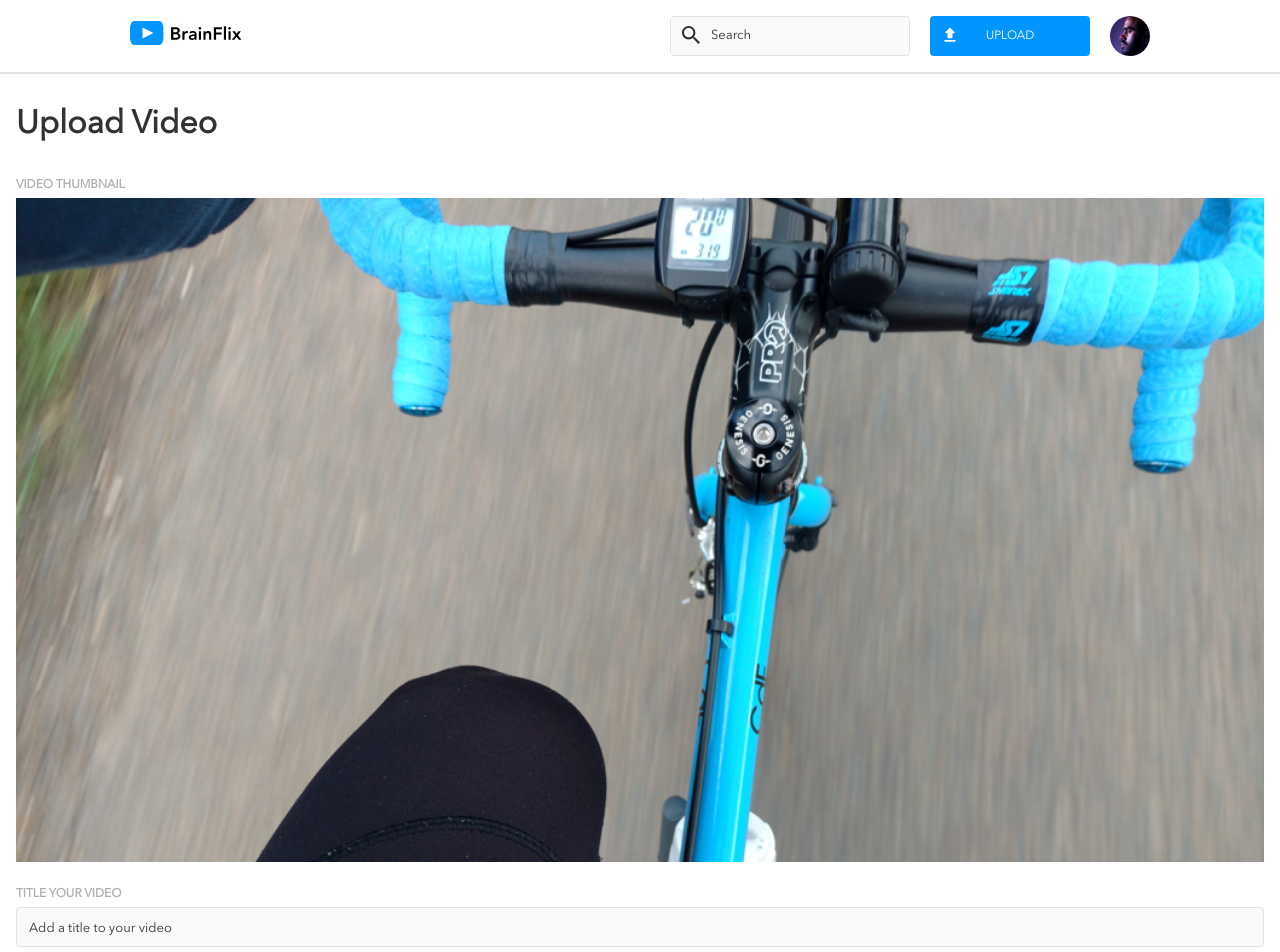
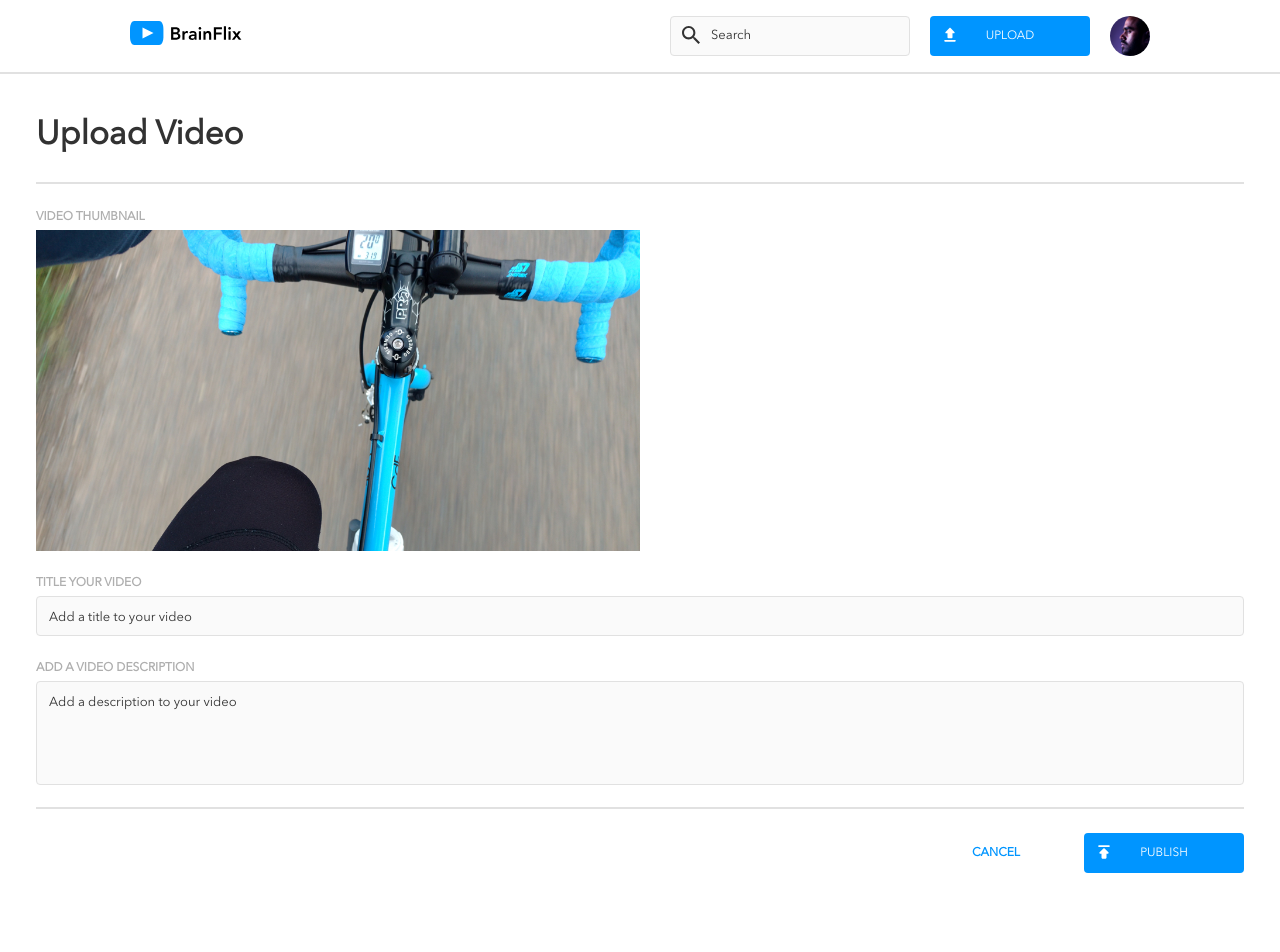
Before and after one commit to david-jiwon-park/BrainFlix, a React (Create React App) app: page /videoupload in a window 1280 px wide. Shown: the top 952 px of the page. After the commit the page ends 909 px from the top, so only its background shows below. Built offline with nearby package versions, Linux system fonts and the light colour scheme.

Commit message:
Creating tablet layout for Video Upload page

```diff
--- a/src/pages/VideoUpload/VideoUpload.js
+++ b/src/pages/VideoUpload/VideoUpload.js
@@ -8,7 +8,7 @@ function VideoUpload() {
     return (
         <div className='video-upload'>
             <h1 className='video-upload__heading'>Upload Video</h1>
-            <h4 className='video-upload__label'>VIDEO THUMBNAIL</h4>
+            <h4 className='video-upload__label video-upload__label--thumbnail'>VIDEO THUMBNAIL</h4>
             <img className='video-upload__thumbnail' src={thumbnail} alt='thumbnail'/>
 
             <form>
@@ -27,8 +27,8 @@ function VideoUpload() {
                 <div className="video-upload__field-container">
                     <textarea
                         className="video-upload__description-textarea"
-                        name="title"
-                        id="title"
+                        name="description"
+                        id="description"
                         placeholder="Add a description to your video"
                         required>
                     </textarea>
@@ -43,7 +43,7 @@ function VideoUpload() {
                     </div>
 
                     <Link className="video-upload__cancel-link" to="/">
-                        <h4>CANCEL</h4>
+                        <h4 className="video-upload__cancel-text">CANCEL</h4>
                     </Link>
                 </div>
             </form>
--- a/src/pages/VideoUpload/VideoUpload.scss
+++ b/src/pages/VideoUpload/VideoUpload.scss
@@ -5,17 +5,28 @@
 
 .video-upload {
     @include top-divider;
-    padding: 2rem 1rem;
+    padding: 2.5rem 2.25rem 2.25rem;
     &__heading {
-        padding-bottom: 2rem;
+        padding-bottom: 1.5rem;
+        @include mobile-header-text;
+        @include tablet {
+            @include bottom-divider;
+            @include td-header-text;
+        }
     }
     &__label {
         @include mobile-field-label;
+        &--thumbnail {
+            padding-top: 1.5rem;
+        }
     }
     &__thumbnail {
         width: 100%;
         border-radius: 4px;
         padding: 0.25rem 0 1rem;
+        @include tablet {
+            width: 50%;
+        }
     }
     &__field-container {
         padding: 0.25rem 0 1rem;
@@ -37,17 +48,28 @@
         display: flex;
         flex-direction: column;
         align-items: center;
+        @include tablet {
+            flex-direction: row-reverse;
+            @include top-divider;
+            padding-top: 1.5rem;
+        }
     }
 
     &__publish-button-container {
         width: 100%;
         position: relative;
+        @include tablet {
+            width: 10rem;
+        }
     }
     &__publish-button {
         width: 100%;
         height: 2.5rem;
         @include button;
         @include button-text;
+        @include tablet {
+            width: 10rem;
+        }
     }
     &__publish-icon {
         position: absolute;
@@ -62,5 +84,9 @@
         font-size: 0.75rem;
         line-height: 1.25rem;
         font-weight: 400;
+        @include tablet {
+            margin-left: auto;
+            padding: 0 4rem 0 0;
+        }
     }
 }
--- a/src/styles/partials/_mixins.scss
+++ b/src/styles/partials/_mixins.scss
@@ -119,6 +119,12 @@
   font-weight: 400;
 }
 
+@mixin mobile-header-text {
+  font-size: 1.5rem;
+  line-height: 2rem;
+  font-weight: 700;
+}
+
 @mixin mobile-field-label {
   color: $color-text-secondary;
   font-size: 0.75rem;
```
